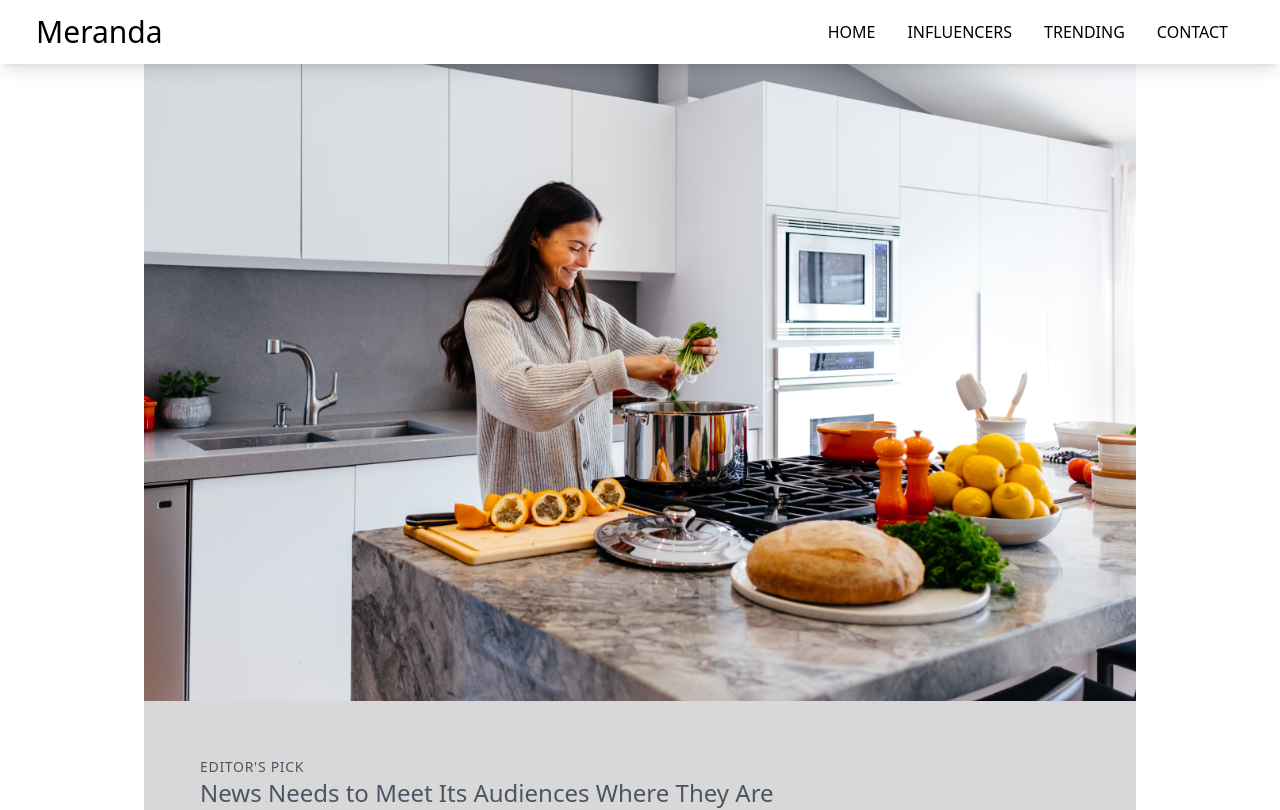
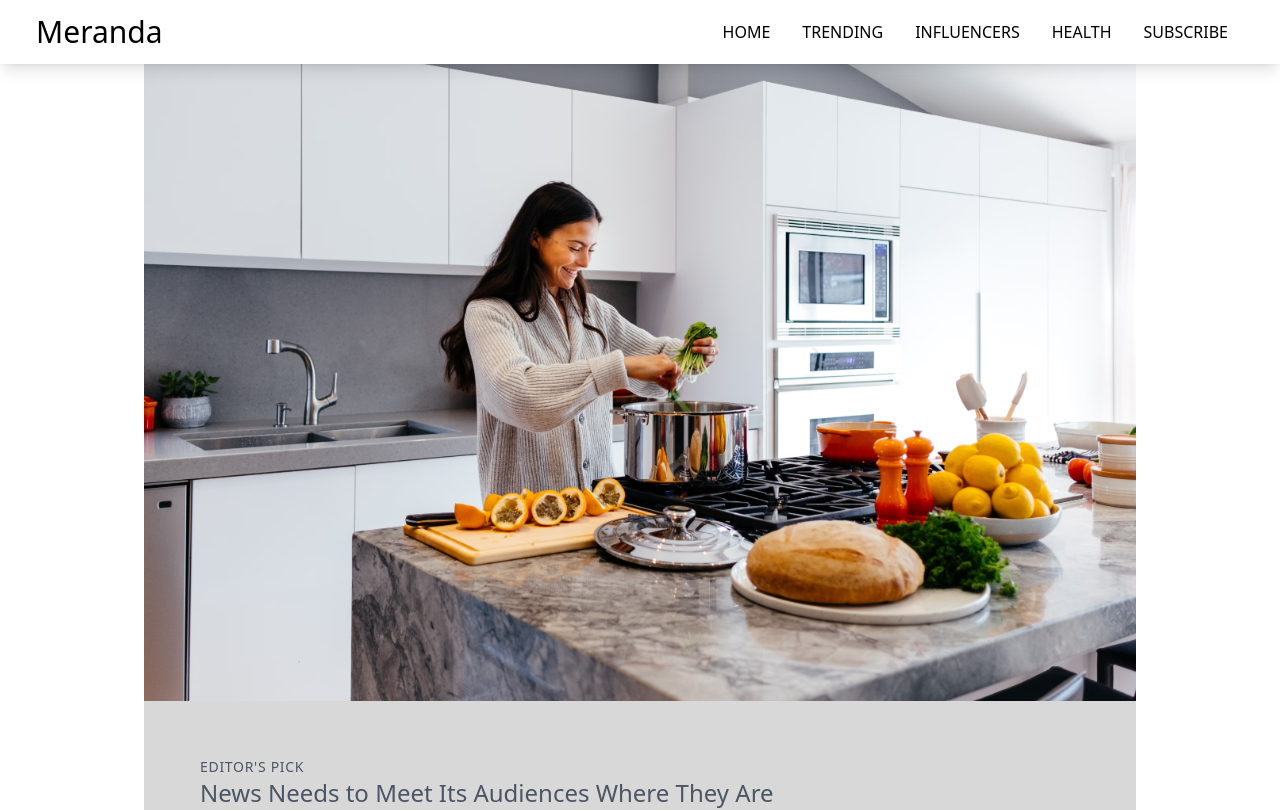
Before and after one commit to MorinaElsa/Vue-Tailwind-VlogTemplate, a Vue app: page / in a window 1280 px wide. Shown: the top 810 px of the page. Built offline with nearby package versions, Linux system fonts and the light colour scheme; the HTML template or start-up script is replaced by a standard one.

Commit message:
Navbar links pointing to components

```diff
--- a/src/components/Health.vue
+++ b/src/components/Health.vue
@@ -1,5 +1,5 @@
 <template>
-    <div class="max-w-[1400px] m-auto py-16 px-4 grid lg:grid-cols-2 gap-4">
+    <div id="health" class="max-w-[1400px] m-auto py-16 px-4 grid lg:grid-cols-2 gap-4">
       <div class="grid grid-cols-2 grid-rows-6 lg:h-[50vh] md:h-[50vh] ">
         <img
           class="row-span-3 object-cover w-full h-full p-2"
--- a/src/components/Influencers.vue
+++ b/src/components/Influencers.vue
@@ -1,5 +1,5 @@
 <template>
-  <div class="w-full bg-influencer-background py-12 font-poppins">
+  <div id="influencers" class="w-full bg-influencer-background py-12 font-poppins">
     <div class="max-w-screen-2xl mx-auto">
       <div class="text-center mb-12 m-auto lg:max-w-5xl sm:max-w-md">
         <span class="text-sm text-gray-400 font-medium">TESTIMONY</span>
--- a/src/components/NavBar.vue
+++ b/src/components/NavBar.vue
@@ -1,12 +1,12 @@
 <template>
   <nav class="fixed top-0 z-50 w-full bg-white shadow-lg">
-      <div class="flex justify-between items-center h-16 px-4 max-w-[1240px] mx-auto">
-        <h2 class="text-3xl font-cabin hover:text-hover-green">
-          Meranda
-        </h2>
+    <div
+      class="flex justify-between items-center h-16 px-4 max-w-[1240px] mx-auto"
+    >
+      <h2 class="text-3xl font-cabin hover:text-hover-green">Meranda</h2>
       <div class="sm:hidden">
         <button
-
+          @click="isMenuOpen"
           class="text-xl text-gray-800 focus:outline-none"
         >
           ☰
@@ -14,19 +14,69 @@
         </button>
       </div>
       <ul
-        :class="['sm:flex', isMenuOpen ? 'block' : 'hidden', 'font-mono', 'sm:mt-0', 'mt-4', 'absolute', 'sm:relative', 'top-full', 'left-0', 'sm:top-0', 'sm:left-auto', 'sm:flex', 'flex-col', 'sm:flex-row', 'bg-white', 'sm:bg-transparent', 'w-full', 'sm:w-auto', 'justify-center', 'items-center']"
+        :class="[
+          'sm:flex',
+          isMenuOpen ? 'block' : 'hidden',
+          'font-mono',
+          'sm:mt-0',
+          'mt-4',
+          'absolute',
+          'sm:relative',
+          'top-full',
+          'left-0',
+          'sm:top-0',
+          'sm:left-auto',
+          'sm:flex',
+          'flex-col',
+          'sm:flex-row',
+          'bg-white',
+          'sm:bg-transparent',
+          'w-full',
+          'sm:w-auto',
+          'justify-center',
+          'items-center',
+        ]"
       >
-          <li class="p-4 hover:text-hover-green"> HOME </li>
-          <li class="p-4 hover:text-hover-green">INFLUENCERS</li>
-          <li class="p-4 hover:text-hover-green">TRENDING</li>
-          <li class="p-4 hover:text-hover-green">CONTACT</li>
+        <li class="p-4 hover:text-hover-green" @click="closeMenu">
+          <a href="/">HOME </a>
+        </li>
+        <li class="p-4 hover:text-hover-green" @click="closeMenu">
+          <a href="#trending"> TRENDING </a>
+        </li>
+        <li class="p-4 hover:text-hover-green" @click="closeMenu">
+          <a href="#influencers">INFLUENCERS </a>
+        </li>
+        <li class="p-4 hover:text-hover-green" @click="closeMenu">
+          <a href="#health">HEALTH </a>
+        </li>
+        <li class="p-4 hover:text-hover-green" @click="closeMenu">
+          <a href="#subscribe">SUBSCRIBE </a>
+        </li>
       </ul>
     </div>
   </nav>
 </template>
 
+<script>
+import { ref } from "vue";
 
-<script setup>
-import { ref } from 'vue'
+export default {
+  setup() {
+    const isMenuOpen = ref(false);
 
+    const toggleMenu = () => {
+      isMenuOpen.value = !isMenuOpen.value;
+    };
+
+    const closeMenu = () => {
+      isMenuOpen.value = false;
+    };
+
+    return {
+      isMenuOpen,
+      toggleMenu,
+      closeMenu,
+    };
+  },
+};
 </script>
--- a/src/components/Subscribe.vue
+++ b/src/components/Subscribe.vue
@@ -1,5 +1,5 @@
 <template>
-     <div class="w-full bg-background-gray">
+     <div id="subscribe" class="w-full bg-background-gray">
       <div class="p-10 lg:p-20 max-w-screen-2xl m-auto flex flex-col lg:flex-row items-start lg:items-center">
         <div class="lg:w-1/2 lg:mr-8 mb-8 lg:mb-0">
           <div class="content mb-6">
```
Lines whose indentation alone changed are shown as unchanged.
